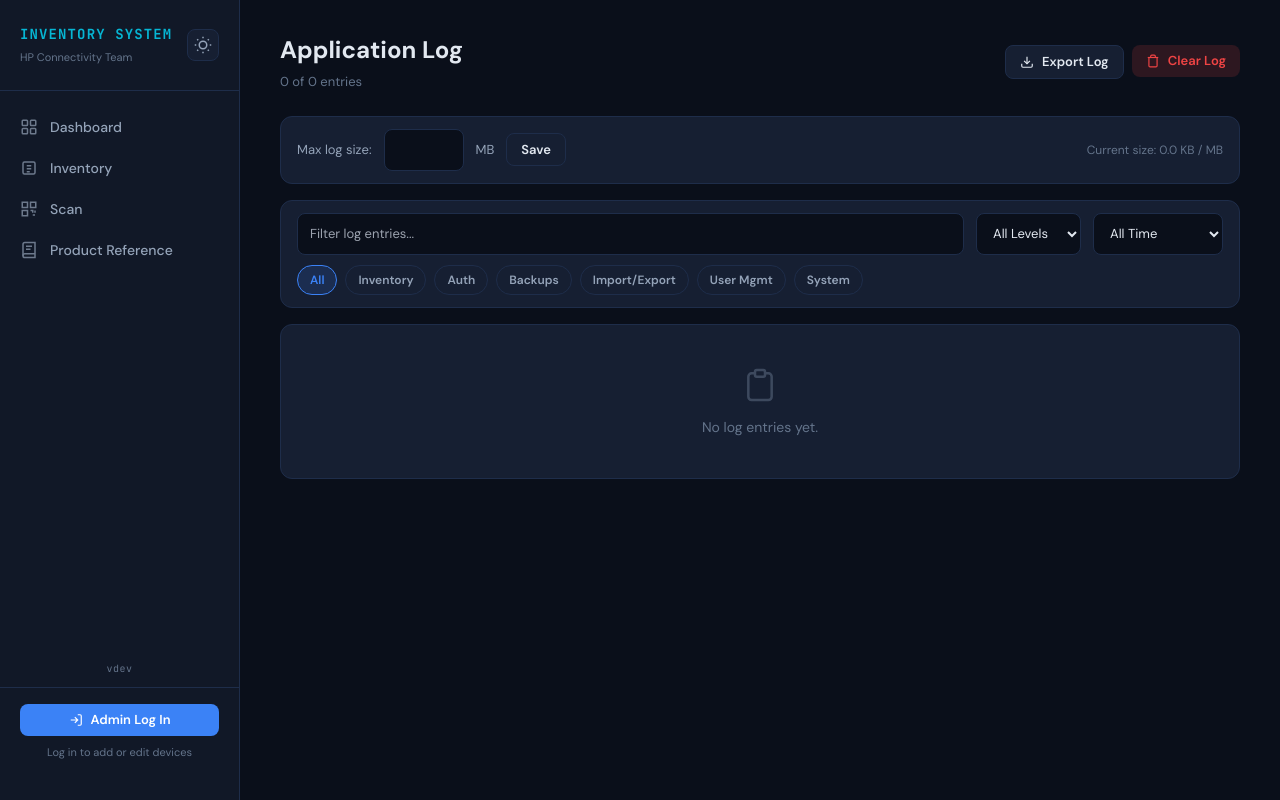
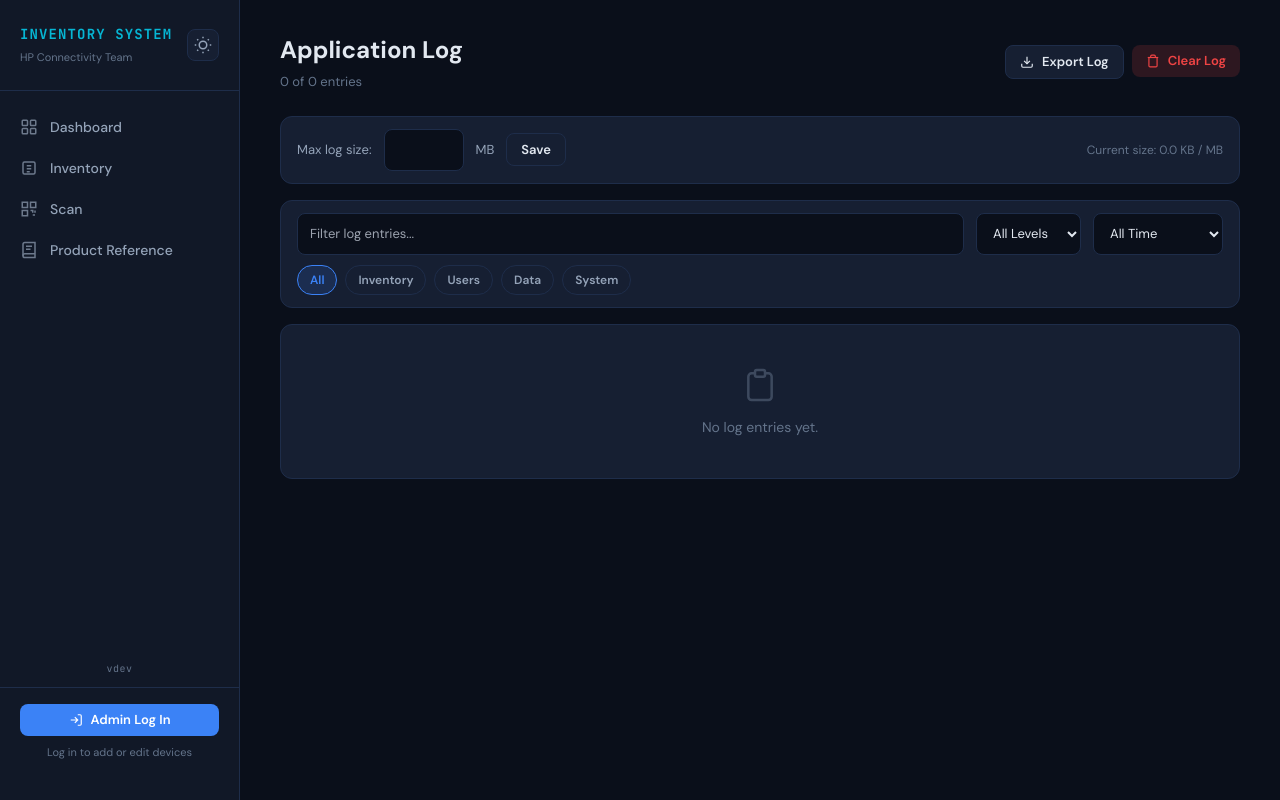
Before and after one commit to jgaweda/Inventory-Management, a Flask app: template templates/app_log.html in a window 1280 px wide. Run offline with Flask 3, Linux system fonts and the light colour scheme; the template is opened without the code that fills it, so the values that code supplies are empty; data comes from the database, SQL or seed files in the repository; some libraries are stand-ins or nearby versions.

Commit message:
Consolidate log filters: Auth+Users→Users, Backups+Import/Export→Data
https://claude.ai/code/session_01HqEiuPxJPvgpErhm97xCjH

```diff
--- a/templates/app_log.html
+++ b/templates/app_log.html
@@ -101,10 +101,8 @@
     <div class="log-filter-row" style="display: flex; gap: 8px; flex-wrap: wrap;">
         <button class="filter-chip" data-category="" onclick="setCategoryFilter(this)">All</button>
         <button class="filter-chip" data-category="device" onclick="setCategoryFilter(this)">Inventory</button>
-        <button class="filter-chip" data-category="auth" onclick="setCategoryFilter(this)">Auth</button>
-        <button class="filter-chip" data-category="backup" onclick="setCategoryFilter(this)">Backups</button>
-        <button class="filter-chip" data-category="import_export" onclick="setCategoryFilter(this)">Import/Export</button>
-        <button class="filter-chip" data-category="user" onclick="setCategoryFilter(this)">User Mgmt</button>
+        <button class="filter-chip" data-category="auth" onclick="setCategoryFilter(this)">Users</button>
+        <button class="filter-chip" data-category="data" onclick="setCategoryFilter(this)">Data</button>
         <button class="filter-chip" data-category="system" onclick="setCategoryFilter(this)">System</button>
     </div>
 </div>
@@ -147,10 +145,8 @@
 var categoryPatterns = {
     '': null,
     'device': ['device added', 'device updated', 'device retired', 'device checked out', 'device checked in', 'device viewed', 'device not found', 'device search', 'barcode scan', 'scan page', 'label generated', 'label sheet', 'print label'],
-    'auth': ['login successful', 'login failed', 'logout', 'password changed'],
-    'backup': ['backup created', 'backup completed', 'backup failed', 'backup deleted', 'backup downloaded', 'backup schedule', 'backup scheduler', 'restored from', 'restore failed', 'upload restore', 'git restore', 'git push', 'git clone', 'prune'],
-    'import_export': ['csv import', 'csv export', 'product reference import', 'import failed', 'imported'],
-    'user': ['user created', 'user updated', 'user deleted', 'user delete failed'],
+    'auth': ['login successful', 'login failed', 'logout', 'password changed', 'user created', 'user updated', 'user deleted', 'user delete failed'],
+    'data': ['backup created', 'backup completed', 'backup failed', 'backup deleted', 'backup downloaded', 'backup schedule', 'backup scheduler', 'restored from', 'restore failed', 'upload restore', 'git restore', 'git push', 'git clone', 'prune', 'csv import', 'csv export', 'product reference import', 'import failed', 'imported'],
     'system': ['application started', 'internal server error', 'unhandled exception', '404 not found', '500 ', 'log clear', 'log config', 'traceback']
 };
 
```
